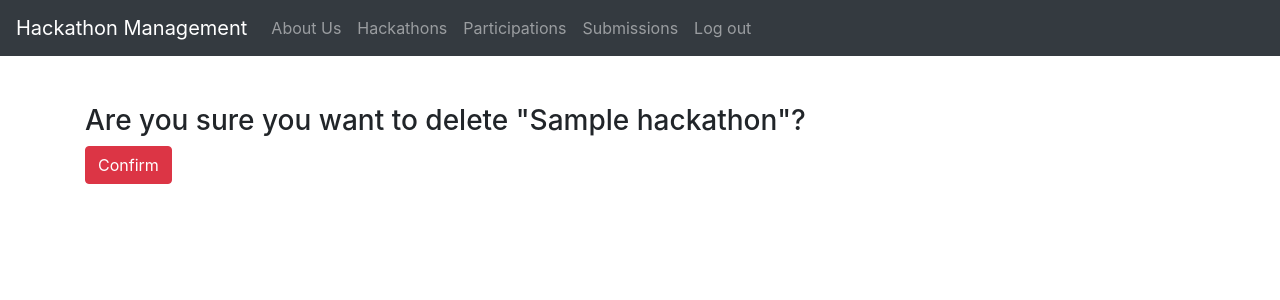
After one commit to adityasingh770/hackathon-manager, a Django app: a page that uses hackathon_manager/hackathon/templates/hackathon/hackathon_confirm_delete.html in a window 1280 px wide. The commit adds this page. Shown: the top 300 px of the page. Run offline with Django 4.2, Linux system fonts and the light colour scheme; a user stored in the database is signed in; tables that the repository leaves empty hold one stand-in row (values such as "Sample post"); some libraries are stand-ins or nearby versions.

Commit message:
completed hackathon app

```diff
--- a/hackathon_manager/hackathon/models.py
+++ b/hackathon_manager/hackathon/models.py
@@ -10,9 +10,9 @@ class Hackathon(models.Model):
     description = models.TextField()
     # description_html = models.TextField(editable=False, default='', blank=True)
     background_image = models.ImageField(
-        upload_to=f'media/background_image/')
+        upload_to=f'background_image/')
     hackathon_image = models.ImageField(
-        upload_to=f'media/hackathon_image/')
+        upload_to=f'hackathon_image/')
     SUBMISSION_CHOICES = [
         ('image', 'Image'),
         ('file', 'File'),
--- /dev/null
+++ b/hackathon_manager/hackathon/templates/hackathon/hackathon_confirm_delete.html
@@ -0,0 +1,7 @@
+{% extends "base.html" %} {% block content %}
+<form action="" method="post">
+  {% csrf_token %}
+  <h3>Are you sure you want to delete "{{ object }}"?</h3>
+  <input class="btn btn-danger" type="submit" value="Confirm" />
+</form>
+{% endblock %}
--- a/hackathon_manager/hackathon/templates/hackathon/hackathon_detail.html
+++ b/hackathon_manager/hackathon/templates/hackathon/hackathon_detail.html
@@ -14,7 +14,7 @@
       <p><strong>End Date/Time:</strong> {{ hackathon.end_datetime }}</p>
       <p><strong>Reward/Prize:</strong> {{ hackathon.reward_prize }}</p>
       <a href="{% url 'hackathon:update' hackathon.slug %}" class="btn btn-primary">Edit</a>
-      {% comment %} <a href="{% url 'hackathon:delete' hackathon.slug %}" class="btn btn-danger">Delete</a> {% endcomment %}
+      <a href="{% url 'hackathon:delete' hackathon.slug %}" class="btn btn-danger">Delete</a>
     </div>
   </div>
 </div>
--- a/hackathon_manager/hackathon/urls.py
+++ b/hackathon_manager/hackathon/urls.py
@@ -9,4 +9,5 @@ urlpatterns = [
     path('create/', views.HackathonCreateView.as_view(), name="create"),
     path('update/<slug>', views.HackathonModifyView.as_view(), name="update"),
     path('detail/<slug>', views.HackathonDetailView.as_view(), name="detail"),
+    path('delete/<slug>', views.HackathonDeleteView.as_view(), name='delete'),
 ]
--- a/hackathon_manager/hackathon/views.py
+++ b/hackathon_manager/hackathon/views.py
@@ -1,5 +1,5 @@
 from django.urls import reverse_lazy
-from django.views.generic import CreateView, UpdateView, ListView, DetailView
+from django.views.generic import CreateView, UpdateView, ListView, DetailView, DeleteView
 from .models import Hackathon
 from .forms import HackathonCreateForm, HackathonUpdateForm
 from django.contrib.auth.mixins import LoginRequiredMixin
@@ -29,3 +29,8 @@ class HackathonDetailView(DetailView):
     model = Hackathon
     template_name = 'hackathon/hackathon_detail.html'
     context_object_name = 'hackathon'
+
+
+class HackathonDeleteView(LoginRequiredMixin, DeleteView):
+    model = Hackathon
+    success_url = reverse_lazy('hackathon:list')
--- a/hackathon_manager/hackathon_manager/settings.py
+++ b/hackathon_manager/hackathon_manager/settings.py
@@ -37,6 +37,7 @@ INSTALLED_APPS = [
     'django.contrib.sessions',
     'django.contrib.messages',
     'django.contrib.staticfiles',
+    'django_cleanup.apps.CleanupConfig',
     'bootstrap4',
     'accounts.apps.AccountsConfig',
     'hackathon.apps.HackathonConfig',
--- a/hackathon_manager/hackathon_manager/urls.py
+++ b/hackathon_manager/hackathon_manager/urls.py
@@ -1,5 +1,7 @@
 from django.contrib import admin
 from django.urls import include, path
+from django.conf.urls.static import static
+from django.conf import settings
 from . import views
 
 urlpatterns = [
@@ -12,3 +14,7 @@ urlpatterns = [
     path('accounts/', include("django.contrib.auth.urls")),
     path('hackathon/', include("hackathon.urls", namespace="hackathon")),
 ]
+
+if settings.DEBUG:
+    urlpatterns += static(settings.MEDIA_URL,
+                          document_root=settings.MEDIA_ROOT)
--- a/hackathon_manager/participant/models.py
+++ b/hackathon_manager/participant/models.py
@@ -18,9 +18,9 @@ class ParticipantHackathon(models.Model):
         Participant, on_delete=models.CASCADE)
     hackathon = models.ForeignKey(Hackathon, on_delete=models.CASCADE)
     submission_file = models.FileField(
-        upload_to='media/hackathon_submissions/file/', null=True, blank=True)
+        upload_to='hackathon_submissions/file/', null=True, blank=True)
     submission_image = models.ImageField(
-        upload_to='media/hackathon_submissions/image/', null=True, blank=True)
+        upload_to='hackathon_submissions/image/', null=True, blank=True)
     submission_link = models.URLField(null=True, blank=True)
 
     def clean(self):
```
Also changed, not shown: hackathon_manager/db.sqlite3 (added), hackathon_manager/hackathon/migrations/0005_alter_hackathon_background_image_and_more.py (added), hackathon_manager/participant/migrations/0005_alter_participanthackathon_submission_file_and_more.py (added).
